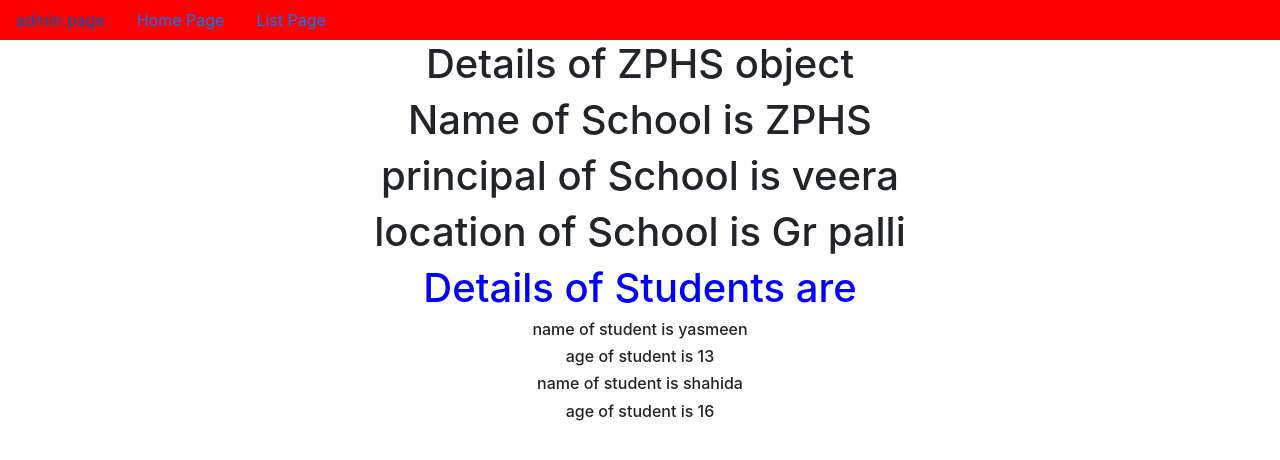
After one commit to shahidashahii/CBV_L_D_UP_DE_Views, a Django app: page /1/ in a window 1280 px wide. The commit adds this page. Shown: the top 460 px of the page. Run offline with Django 4.2, Linux system fonts and the light colour scheme; data comes from the database, SQL or seed files in the repository.

Commit message:
first commit

```diff
--- a/app/models.py
+++ b/app/models.py
@@ -1,5 +1,5 @@
 from django.db import models
-
+from django.urls import reverse
 # Create your models here.
 
 class School(models.Model):
@@ -10,6 +10,9 @@ class School(models.Model):
     def __str__(self):
         return self.name
 
+    def get_absolute_url(self):
+        return reverse('School_Detail',kwargs={'pk':self.pk})
+
 class Student(models.Model):
     school=models.ForeignKey(School,on_delete=models.CASCADE,related_name='students')
     sname=models.CharField(max_length=100)
--- a/app/views.py
+++ b/app/views.py
@@ -1,5 +1,5 @@
 from django.shortcuts import render
-from django.views.generic import TemplateView,ListView
+from django.views.generic import TemplateView,ListView,DetailView
 # Create your views here.
 from app.models import *
 class home(TemplateView):
@@ -10,3 +10,9 @@ class School_List(ListView):
     model=School
     context_object_name='schools'
     template_name='app/School_List.html'
+
+
+class School_Detail(DetailView):
+    model=School
+    context_object_name='sclobject'
+    template_name='app/School_detail.html'
--- a/project44/urls.py
+++ b/project44/urls.py
@@ -14,10 +14,12 @@ Including another URLconf
     2. Add a URL to urlpatterns:  path('blog/', include('blog.urls'))
 """
 from django.contrib import admin
-from django.urls import path
+from django.urls import path,re_path
 from app.views import *
 urlpatterns = [
     path('admin/', admin.site.urls),
     path('home/',home.as_view(),name='home'),
-    path('School_List/',School_List.as_view(),name='School_List')
+    path('School_List/',School_List.as_view(),name='School_List'),
+
+    re_path('(?P<pk>\d+)/',School_Detail.as_view(),name='School_Detail'),
 ]
--- /dev/null
+++ b/templates/app/School_Detail.html
@@ -0,0 +1,29 @@
+{% extends 'app/dummy.html' %}
+{% block title %}
+<title>Detail View</title>
+{% endblock %}
+{% block body_block %}
+<h1>Details of {{sclobject.name}} object</h1>
+<h1>Name of School is {{sclobject.name}}</h1>
+
+<h1>principal of School is {{sclobject.principal}}</h1>
+<h1>location of School is {{sclobject.location}}</h1>
+
+
+<h1 style="color: blue;">Details of Students are </h1>
+
+{% for i in sclobject.students.all %}
+    <h6>name of student is {{i.sname}}</h6>
+    <h6>age of student is {{i.sage}}</h6>
+{% endfor %}
+
+
+
+
+
+
+
+
+
+
+{% endblock %}
```
Also changed, not shown: templates/app/School_List.html (+18 -8 lines).
